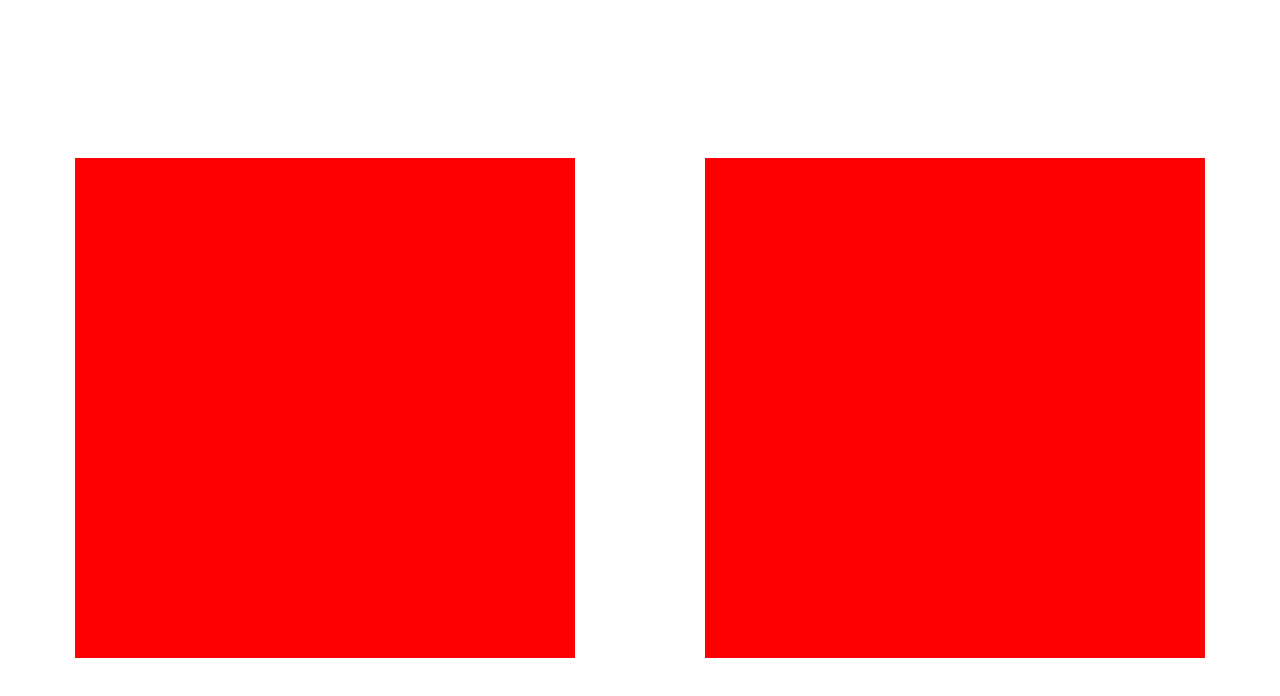
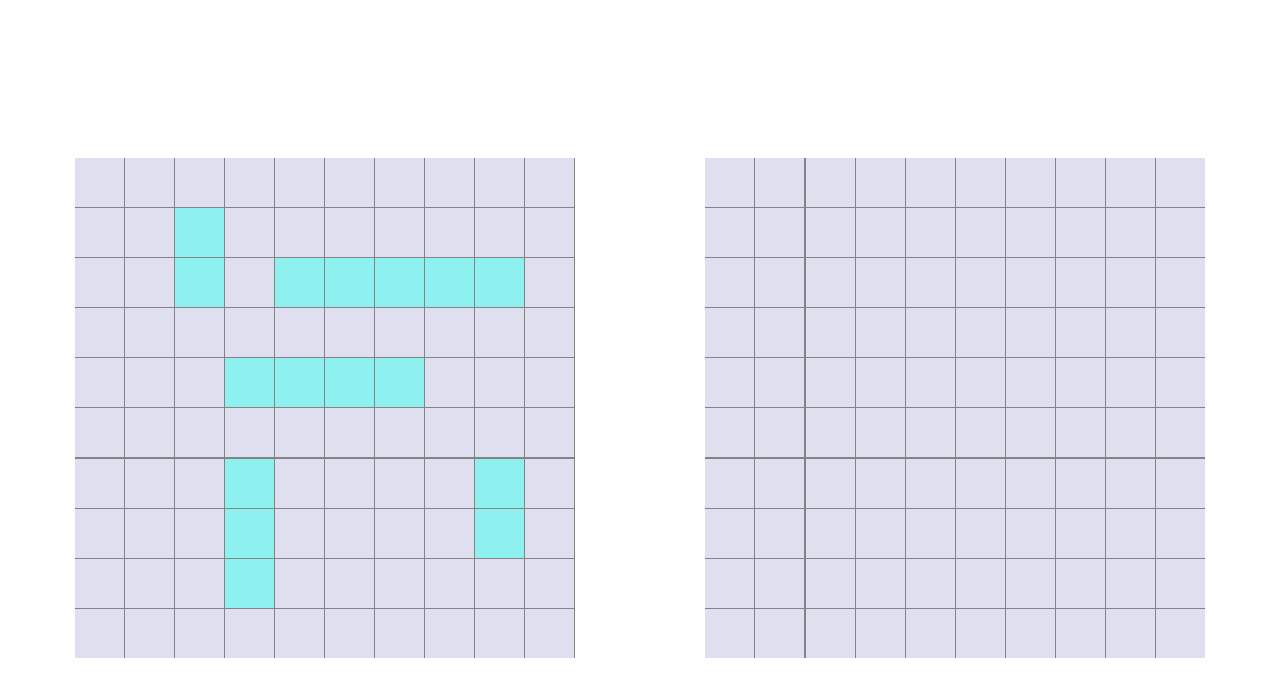
Before and after one commit to z4le3c/battleship, a website built with webpack: page src/index.html in a window 1280 px wide. Built offline with nearby package versions, Linux system fonts and the light colour scheme.

Commit message:
add UI.renderBoard

```diff
--- a/src/index.html
+++ b/src/index.html
@@ -9,8 +9,8 @@
 <body>
   <div class="app-container">
     <div class="boards-container">
-      <div class="board" id="b-player1"></div>
-      <div class="board" id="b-player2"></div>
+      <div class="board" id="b-player"></div>
+      <div class="board" id="b-computer"></div>
     </div>
   </div>
 </body>
--- a/src/main.js
+++ b/src/main.js
@@ -15,6 +15,7 @@ const genericBoard = () => {
 }
 
 const player1 = Player.new(genericBoard())
-const player2 = Player.new(genericBoard())
+const computer = Player.new(genericBoard())
 
-UI.renderBoards(player1.board, player2.board)
+UI.renderBoard(player1.board, "b-player")
+UI.renderBoard(computer.board, "b-computer", true)
--- a/src/style.css
+++ b/src/style.css
@@ -17,10 +17,22 @@ body {
   gap: 64px;
   justify-content: space-evenly;
   width: 100%;
+  font-size: 2.4rem;
 }
 
 .board {
   width: 500px;
   height: 500px;
-  background-color: red;
+  background-color: rgb(131, 131, 131);
+  flex-shrink: 0;
+
+  display: flex;
+  flex-wrap: wrap;
+  gap: 1px;
+  justify-content: space-evenly;
 }
+
+.grid-cell {
+  background-color: rgb(223, 223, 240);
+  box-sizing: border-box;
+}
--- a/src/ui.js
+++ b/src/ui.js
@@ -1,7 +1,28 @@
 const UI = {}
 
-UI.renderBoards = (board1, board2) => {
-
+UI.renderBoard = (board, divId, computer = false) => {
+  const divBoard = document.querySelector(`#${divId}`)
+  const size = 500
+  divBoard.style.height = `${size}px`
+  divBoard.style.width = `${size}px`
+  for (let row = 0; row < 10; row++) {
+    for (let col = 0; col < 10; col++) {
+      const gridCell = document.createElement('div')
+      gridCell.classList.add('grid-cell')
+      gridCell.style.height = `${(size/10)-1}px`
+      gridCell.style.width = `${(size/10)-1}px`
+      if (!computer && board.get(row, col)) {
+        gridCell.style.backgroundColor = 'rgb(143, 240, 240)'
+      }
+      gridCell.addEventListener('click', () => {
+        if (!board.hasHit(row, col)) {
+          board.receiveAttack(row, col)
+          console.log(board.get(row, col))
+        }
+      })
+      divBoard.appendChild(gridCell)
+    }
+  }
 }
 
 export { UI }
```
